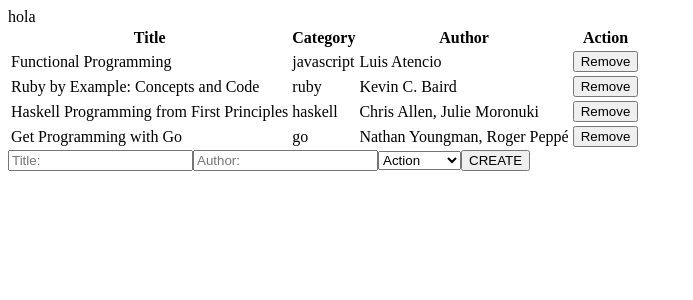
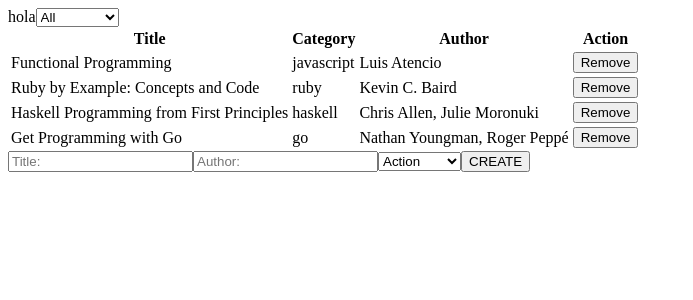
Before and after one commit to SantiagoGuerra/magic-books, a React (Create React App) app: page / in a window 1280 px wide. Shown: the top 300 px of the page, without its empty margins (0-693 px from the left). Built offline with nearby package versions, Linux system fonts and the light colour scheme.

Commit message:
Render the CategoryFilter component in the BooksList component.

```diff
--- a/src/containers/BookList.js
+++ b/src/containers/BookList.js
@@ -1,10 +1,13 @@
 import React from 'react';
 import { useSelector } from 'react-redux';
 import Book from '../components/Book';
+import CategoryFilter from '../components/CategoryFilter';
 
 function BookList() {
   const books = useSelector(state => state.books);
   return (
+    <>
+      <CategoryFilter />
       <table>
         <thead>
           <tr>
@@ -39,6 +42,7 @@ function BookList() {
         </tbody>
 
       </table>
+    </>
   );
 }
 
```
Lines whose indentation alone changed are shown as unchanged.
